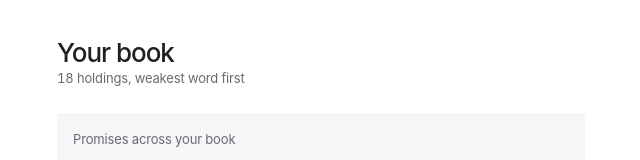
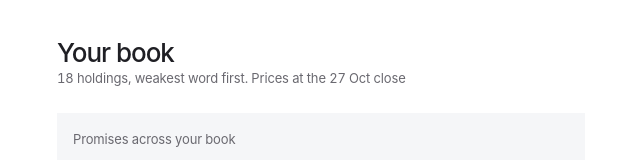
Before and after one commit to vedant-22/finn, a React (Vite) app in the folder web/: page / in a window 1280 px wide. Both pictures are taken after a click on the button "Book". Shown: the top 160 px of the page, without its empty margins (319-959 px from the left). Built offline with nearby package versions, Linux system fonts and the light colour scheme; a web font is replaced by a local one.

Commit message:
Add price source to book

```diff
--- a/web/src/Book.tsx
+++ b/web/src/Book.tsx
@@ -12,7 +12,10 @@ export function Book({ push, openCompany }: { push: Push; openCompany: (s: strin
     push.portfolio.forEach(p => getCompany(p.symbol).catch(() => null).then(c => setCos(prev => ({ ...prev, [p.symbol]: c }))))
     const t = setTimeout(() => setSlow(true), 400); return () => clearTimeout(t)
   }, [push])
-  const head = <header className="top"><h1>Your book</h1><span className="sub">{push.portfolio.length} holdings, weakest word first</span></header>
+  // Prices are the last exchange close in the snapshot, often the day before it; say which
+  const closeDay = Object.values(push.eod).reduce((m, bars: any) => { const d = bars?.[bars.length - 1]?.d; return d && d > m ? d : m }, '')
+  const closeLabel = closeDay ? new Date(closeDay + 'T12:00:00').toLocaleDateString('en-IN', { day: 'numeric', month: 'short' }) : ''
+  const head = <header className="top"><h1>Your book</h1><span className="sub">{push.portfolio.length} holdings, weakest word first{closeLabel && `. Prices at the ${closeLabel} close`}</span></header>
   // Order and tally only once every holding is in, so counts don't climb and rows don't reshuffle
   if (push.portfolio.some(p => cos[p.symbol] === undefined)) {
     return <main className="screen book">{head}{slow && <p className="sub opening"><span className="dot-run" />Opening the ledgers</p>}</main>
```
Also changed, not shown: 1 other file (tests, documents, lock files or other folders).
